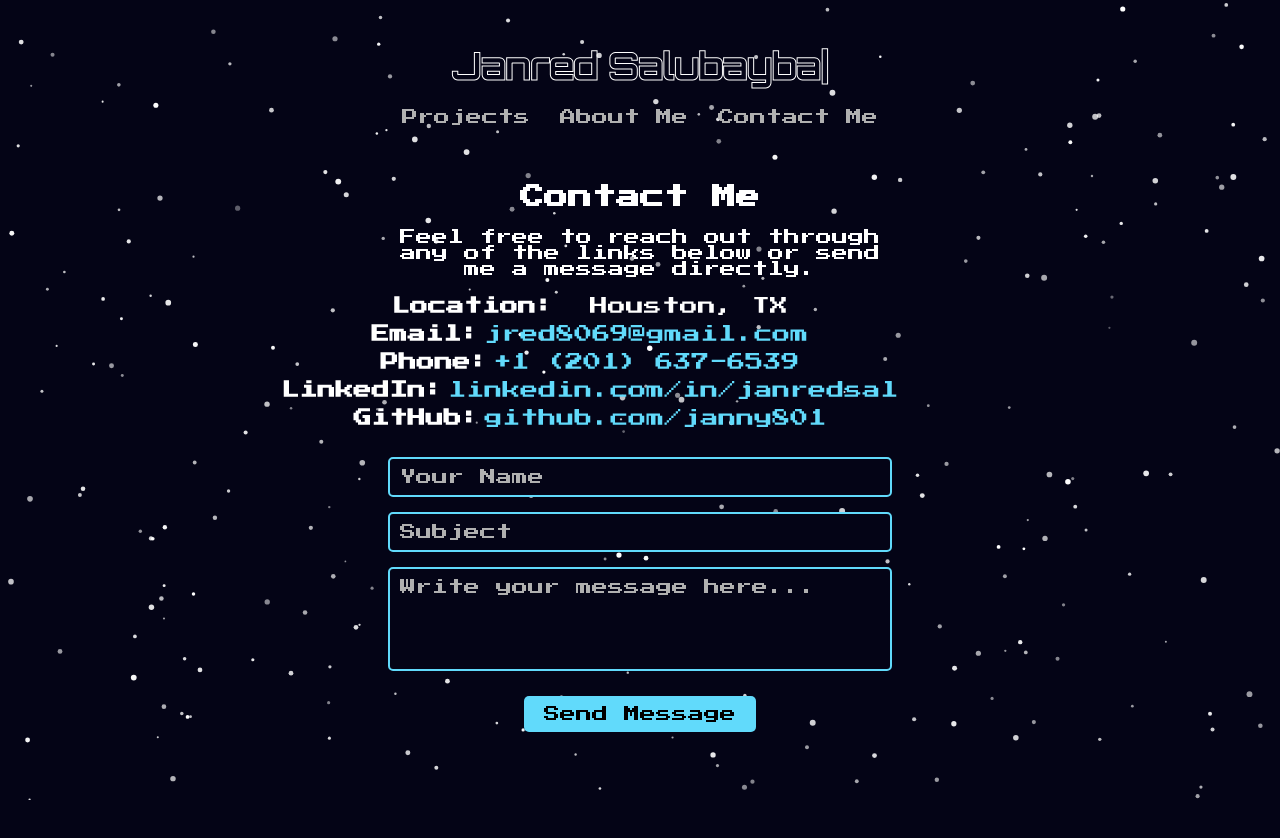
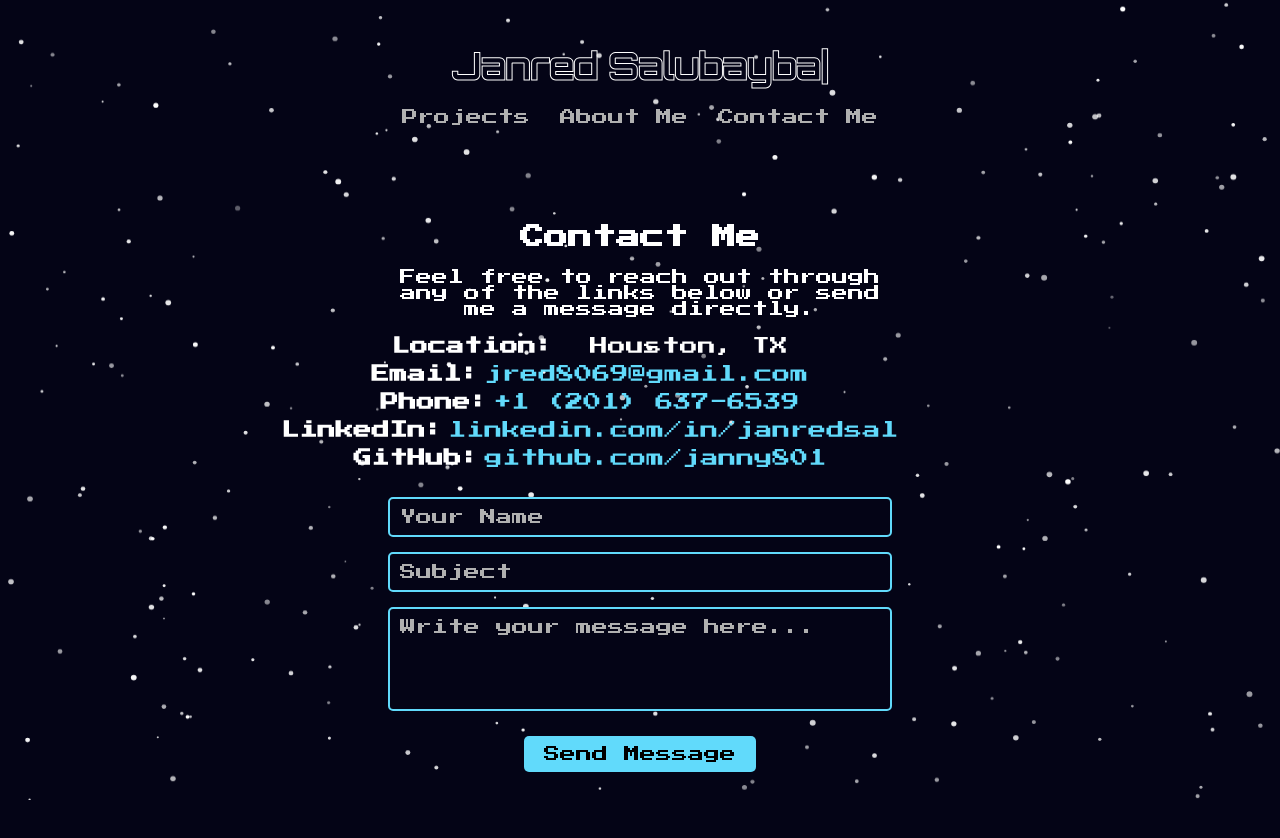
Before and after one commit to janny801/personal-website, a React (Create React App) app in the folder personal-website/: page /contact in a window 1280 px wide. Shown: the top 838 px of the page. Before the commit the page ends 800 px from the top, so only its background shows below. Built offline with nearby package versions, Linux system fonts and the light colour scheme.

Commit message:
update styles so consistent headings

```diff
--- a/personal-website/src/App.css
+++ b/personal-website/src/App.css
@@ -550,9 +550,27 @@ nav a.active {
 
 
 
+/* Contact container styling */
+.contact-container,
+.aboutme-container {
+  text-align: center;
+  color: white;
+  max-width: 600px;
+  margin: 40px auto; /* Center the container and give it top/bottom margin */
+  padding: 20px;
+}
 
-/* AboutMe styling */
-.about-me-text {
-  line-height: 1.6; /* Adjust this value for more or less space between lines */
-  margin-bottom: 20px; /* Optional: for additional spacing after the paragraph */
+/* Consistent Title Styling for Both Sections */
+.contact-container h2,
+.aboutme-heading {
+  font-size: 24px;
+  margin-bottom: 20px;
+  font-family: 'Press Start 2P', monospace;
+  font-weight: bold;
+  margin-top: 40px; /* Optional: adjust as needed for alignment */
 }
+.about-me-text p {
+  font-size: 15px; /* Increase the font size of the paragraph text */
+  line-height: 1.8; /* Increase line height for better readability */
+  margin-bottom: 20px; /* Optional: for additional spacing after each paragraph */
+}
```
